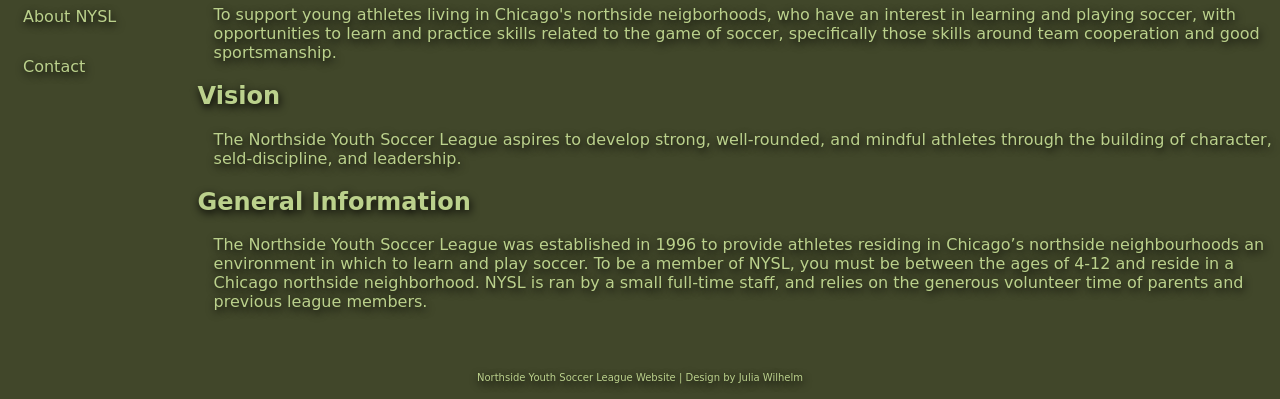
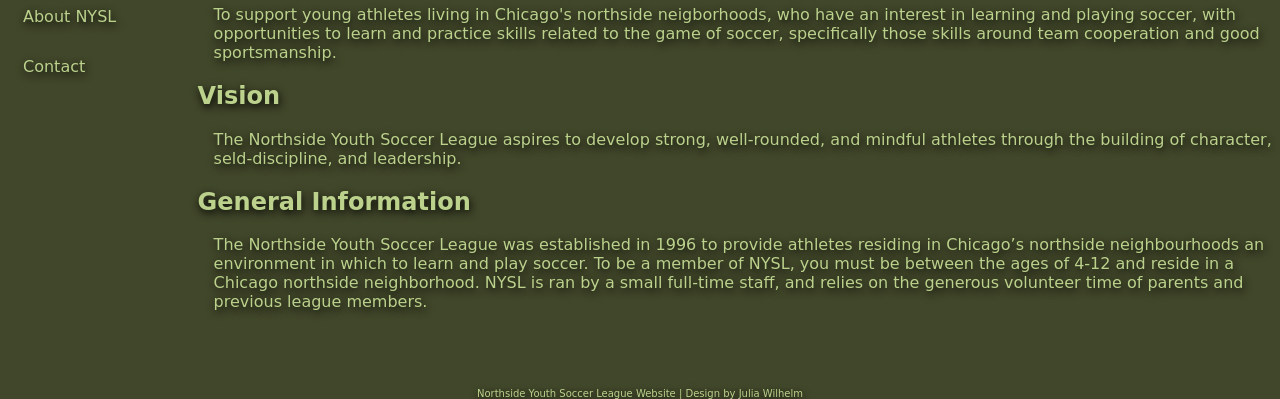
Before and after one commit to WiliTheSParrow/NorwichYouthSoccerLeague_WebSite, a plain HTML site: page about.html in a window 1280 px wide. Shown: the part 401-800 px from the top of the page. Drawn offline with Linux system fonts and the light colour scheme.

Commit message:
finished style1

```diff
--- a/about.html
+++ b/about.html
@@ -31,6 +31,7 @@
 
 
         <section class=content>
+
             <h2>Mission</h2>
 
             <p>To support young athletes living in Chicago's northside neigborhoods, who have an interest in learning and playing soccer, with opportunities to learn and practice skills related to the game of soccer, specifically those skills around team cooperation and good sportsmanship.</p>
@@ -45,11 +46,11 @@
 
             <p>The Northside Youth Soccer League was established in 1996 to provide athletes residing in Chicago’s northside neighbourhoods an environment in which to learn and play soccer. To be a member of NYSL, you must be between the ages of 4-12 and reside in a Chicago northside neighborhood. NYSL is ran by a small full-time staff, and relies on the generous volunteer time of parents and previous league members.</p>
 
-        </section>
+        </section></div>
+
+
+    <div class="designedby">
+        Northside Youth Soccer League Website <span class="separator">|</span> Design by <a href="https://www.linkedin.com/in/wjulia91/" target="_blank">Julia Wilhelm</a>
     </div>
 
-    <div class="designedby"><footer>
-        Northside Youth Soccer League Website <span class="separator">|</span> Design by <a href="https://www.linkedin.com/in/wjulia91/" target="_blank">Julia Wilhelm</a>
-    </footer></div>
-
 </body></html>
--- a/styles/nysl_1.css
+++ b/styles/nysl_1.css
@@ -92,7 +92,6 @@ aside {
 
 .content {
     float: right;
-
 }
 
 
@@ -100,22 +99,18 @@ aside {
     padding-left: 16px;
 }
 
-
 .designedby {
-
     font-size: 10px;
-    position: absolute;
-    right: 0;
+    text-align: center;
+    position: fixed;
+    left: 0;
     bottom: 0;
-    left: 0;
-    padding: 1rem;
-    text-align: center;
-
+    width: 100%;
+    background-color: #41472a;
 }
 
 
 .designedby a {
     text-decoration: none;
     color: #bbd18c;
-
 }
```
